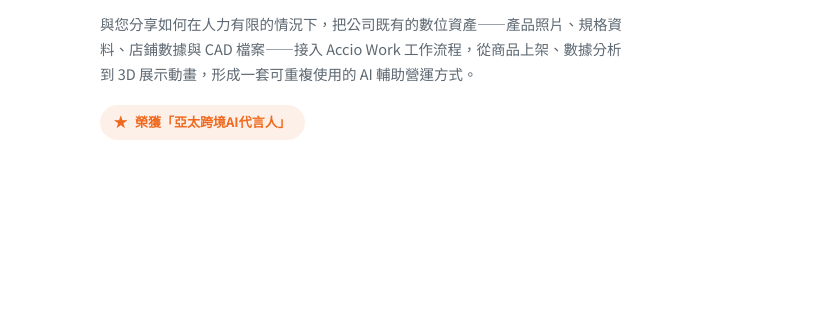
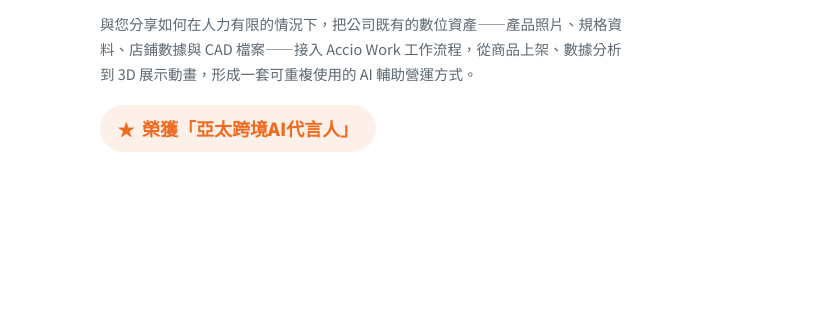
Before and after one commit to alibabaamyh-cmyk/AI-Agent, a plain HTML site: page index.html in a window 1280 px wide. Shown: the part 2211-2526 px from the top of the page, 0-835 px from the left. Drawn offline with Linux system fonts and the light colour scheme; a web font is replaced by a local one.

Commit message:
獎項徽章字級放大 18px

```diff
--- a/index.html
+++ b/index.html
@@ -167,8 +167,8 @@ nav .wrap{display:flex;align-items:center;gap:20px;height:60px}
 .lecturer .who h3{font-size:24px;font-weight:900;margin:8px 0 4px}
 .lecturer .who .co{font-size:14px;color:var(--muted);font-weight:700;margin-bottom:6px}
 .lecturer .who p{margin-top:14px;color:var(--muted);font-size:14.5px;line-height:1.75;max-width:36em}
-.lecturer .award{display:inline-flex;align-items:center;gap:8px;margin-top:18px;font-size:13px;font-weight:700;color:var(--accent);background:color-mix(in srgb,var(--accent) 10%,#fff);padding:6px 14px;border-radius:999px}
-.lecturer .award::before{content:"★"}
+.lecturer .award{display:inline-flex;align-items:center;gap:8px;margin-top:18px;font-size:18px;font-weight:900;color:var(--accent);background:color-mix(in srgb,var(--accent) 10%,#fff);padding:8px 18px;border-radius:999px}
+.lecturer .award::before{content:"★";font-size:16px}
 .lecturer .reel{max-width:340px}
 .lecturer .reel-cap{font-size:15px;font-weight:900;color:var(--ink);line-height:1.5;margin-bottom:12px}
 .lecturer .reel-cap::before{content:"▶";display:inline-block;color:var(--accent);margin-right:8px;font-size:13px}
```
